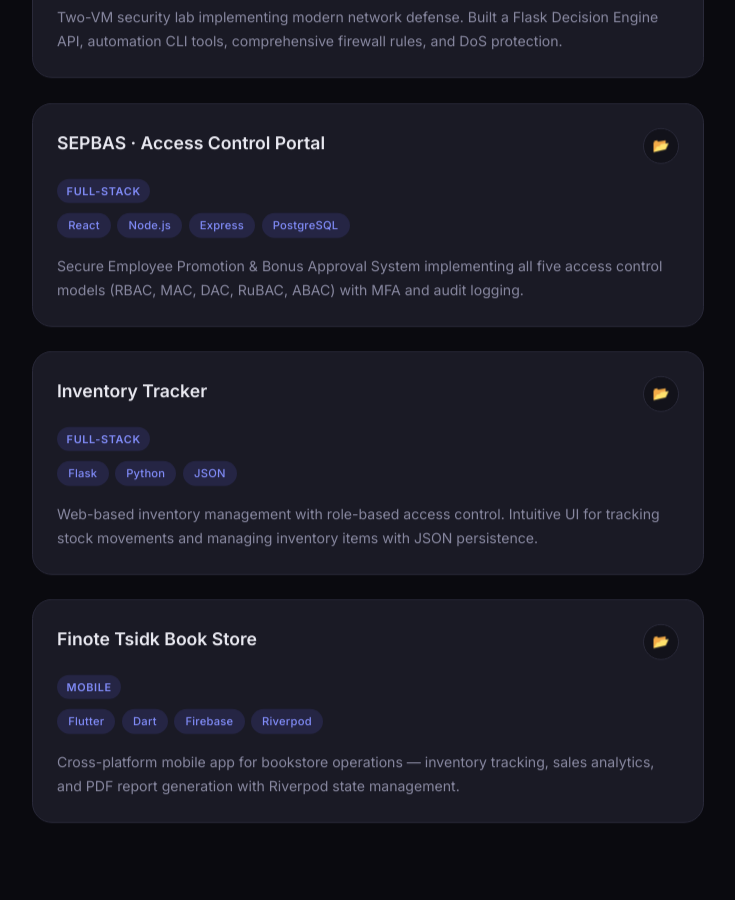
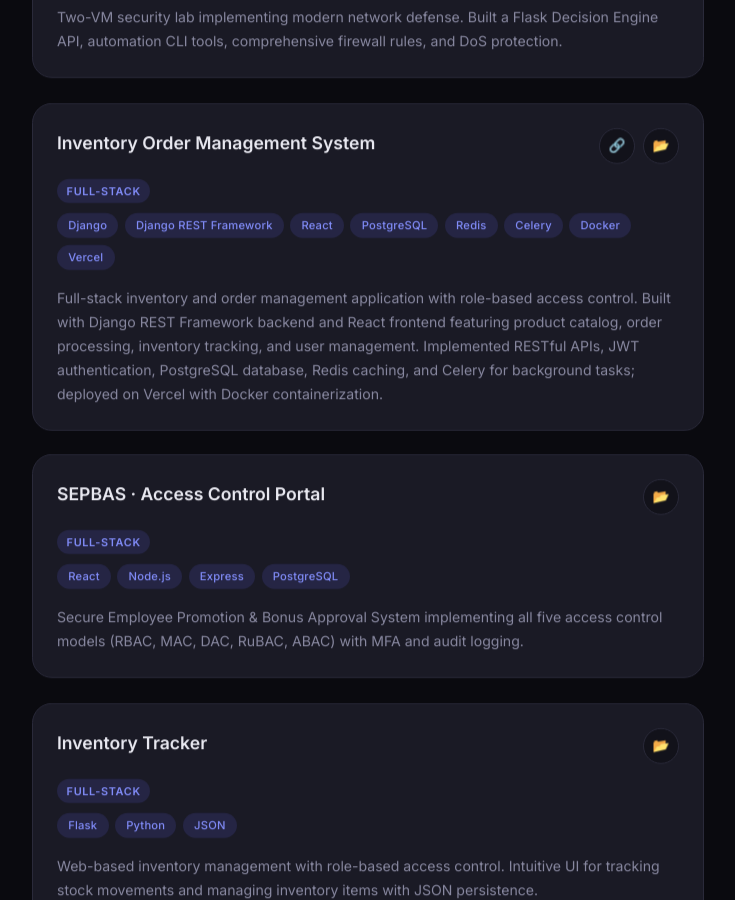
Before and after one commit to HenokTade/Portfolio, a React (Vite) app: page / in a window 1280 px wide. Shown: the part 1900-2800 px from the top of the page, without its empty margins (372-1107 px from the left). Built offline with nearby package versions, Linux system fonts and the light colour scheme.

Commit message:
Update portfolio data: Add Inventory Order Management System and Movie Recommendation Web App projects in specified order

```diff
--- a/src/data/portfolioData.ts
+++ b/src/data/portfolioData.ts
@@ -62,8 +62,16 @@ export const PROJECTS: Project[] = [
     title: 'Adaptive NGFW Prototype',
     tech: ['Python', 'Flask', 'nftables', 'Suricata', 'ClamAV'],
     description: 'Two-VM security lab implementing modern network defense. Built a Flask Decision Engine API, automation CLI tools, comprehensive firewall rules, and DoS protection.',
-    github: 'https://github.com/henokase/ngfw-prototype',
+    github: 'https://github.com/HenokTade/ngfw-prototype',
     category: 'Security',
+  },
+  {
+    title: 'Inventory Order Management System',
+    tech: ['Django', 'Django REST Framework', 'React', 'PostgreSQL', 'Redis', 'Celery', 'Docker', 'Vercel'],
+    description: 'Full-stack inventory and order management application with role-based access control. Built with Django REST Framework backend and React frontend featuring product catalog, order processing, inventory tracking, and user management. Implemented RESTful APIs, JWT authentication, PostgreSQL database, Redis caching, and Celery for background tasks; deployed on Vercel with Docker containerization.',
+    live: 'https://invorder.vercel.app/',
+    github: 'https://github.com/HenokTade/Inventory-Order-Management-System',
+    category: 'Full-stack',
   },
   {
     title: 'SEPBAS · Access Control Portal',
@@ -85,6 +93,13 @@ export const PROJECTS: Project[] = [
     description: 'Cross-platform mobile app for bookstore operations — inventory tracking, sales analytics, and PDF report generation with Riverpod state management.',
     github: 'https://github.com/HenokTade/Sunday-School-Book-Store',
     category: 'Mobile',
+  },
+  {
+    title: 'Movie Recommendation Web App',
+    tech: ['Next.js','React', 'Tailwinf CSS','SuperBase','TMDB API'],
+    description: 'Web application providing personalized movie recommendations using collaborative filtering and content-based algorithms. Features user authentication, movie search, rating system, and recommendation dashboard. Built with modern web technologies for responsive UI and scalable backend.',
+    github: 'https://github.com/HenokTade/Movie-Recommendation-Web-App',
+    category: 'Full-stack',
   },
 ];
 
```
